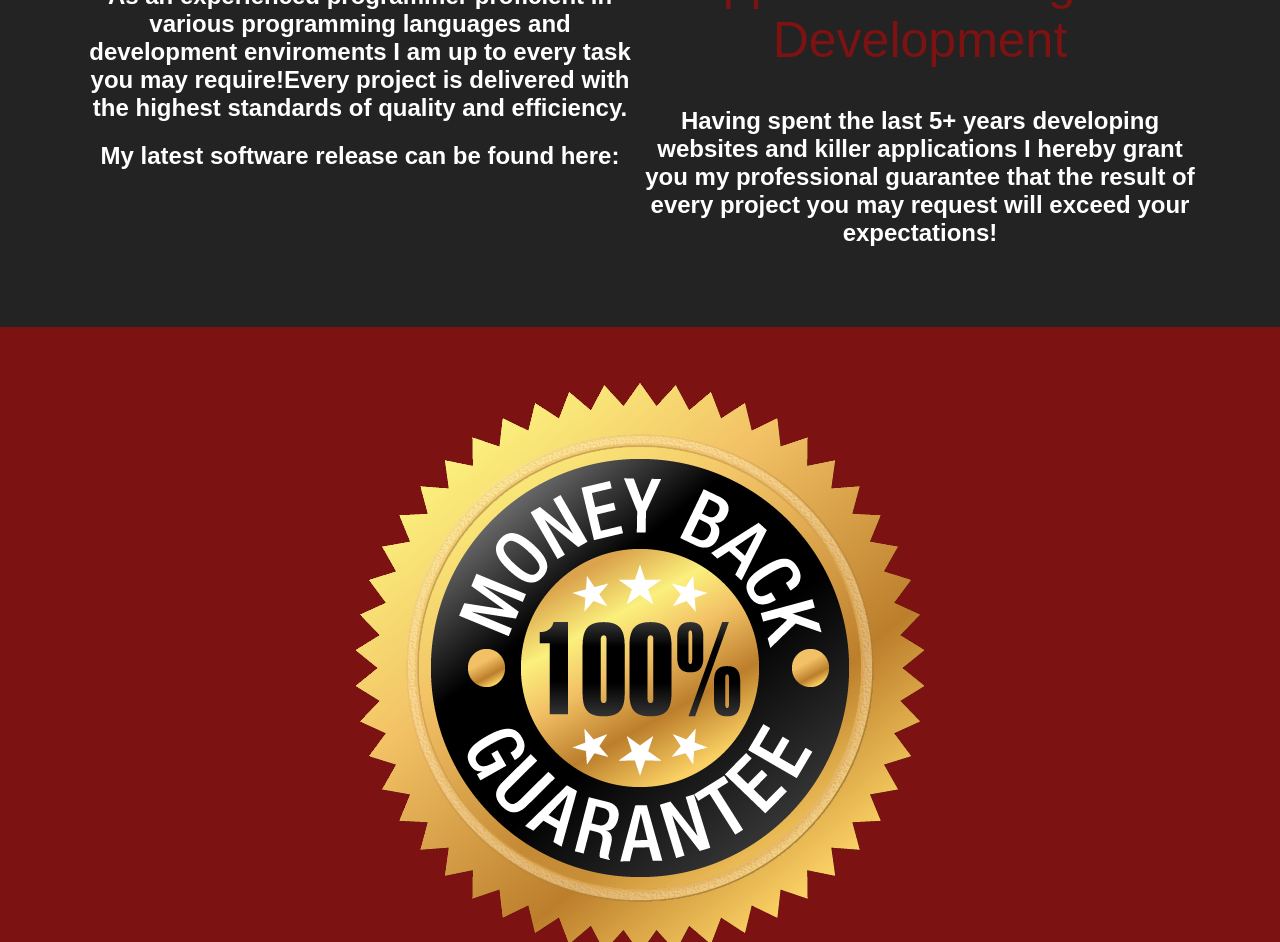
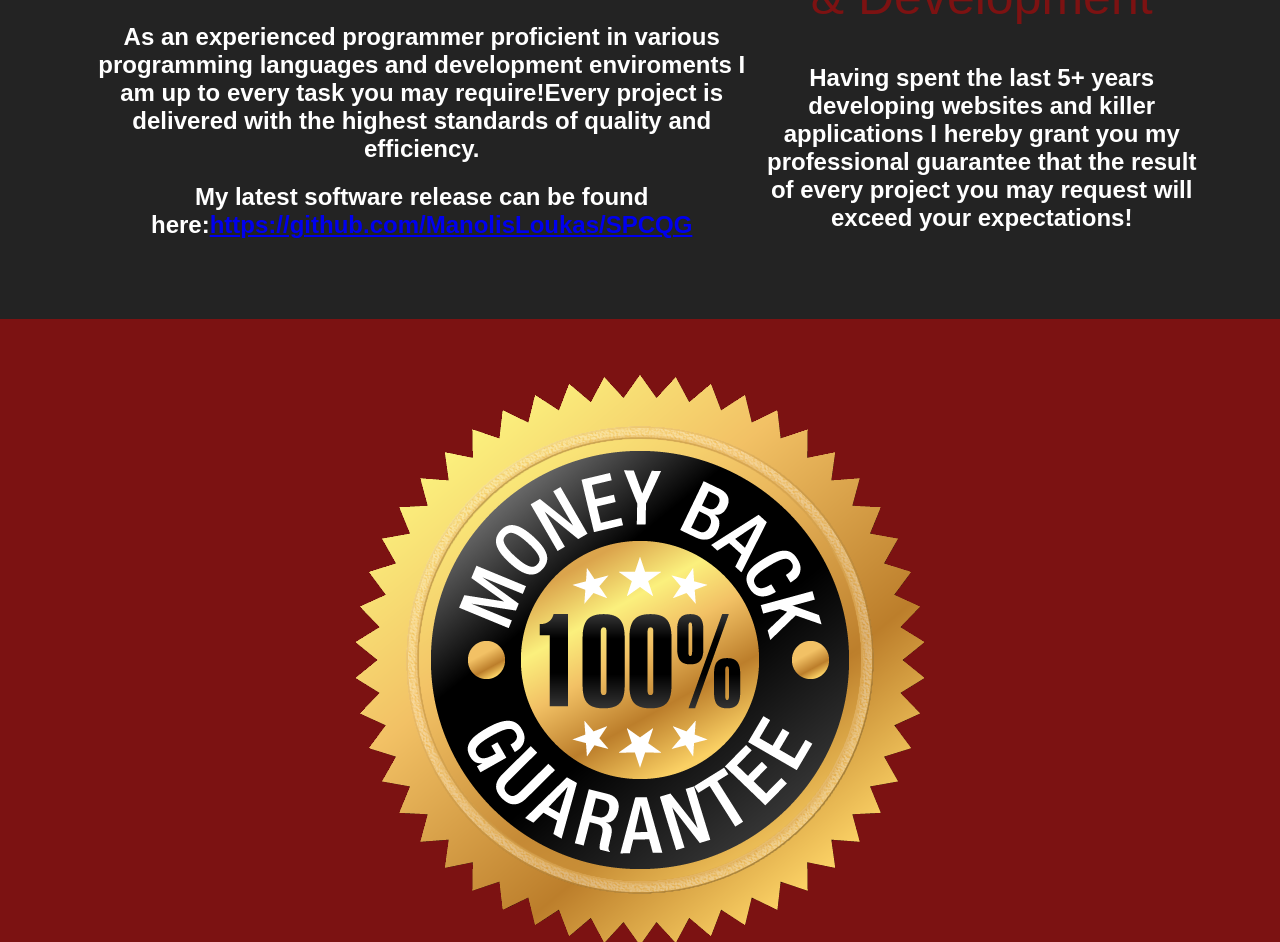
Before and after one commit to ManolisLoukas/ManolisLoukas.github.io, a plain HTML site: page index.html in a window 1280 px wide. Shown: the part 2431-3373 px from the top of the page. Drawn offline with Linux system fonts and the light colour scheme.

Commit message:
Update index.html

```diff
--- a/index.html
+++ b/index.html
@@ -33,7 +33,7 @@
 			<img src="p1.jpg" height="auto" width="50%"><br>
 			<h1>Software Development</h1><br>
 			<h2>As an experienced programmer proficient in various programming languages and development enviroments I am up to every task you may require!Every project is delivered with the highest standards of quality and efficiency.</h2>
-			<h2>My latest software release can be found here:<a href="https://github.com/ManolisLoukas/SPCQG"></a></h2>
+			<h2>My latest software release can be found here:<a href="https://github.com/ManolisLoukas/SPCQG">https://github.com/ManolisLoukas/SPCQG</a></h2>
 		</div>
 		<div class="mainblock2containerc2">
 			<img src="p2.png" height="auto" width="50%"><br>
```
